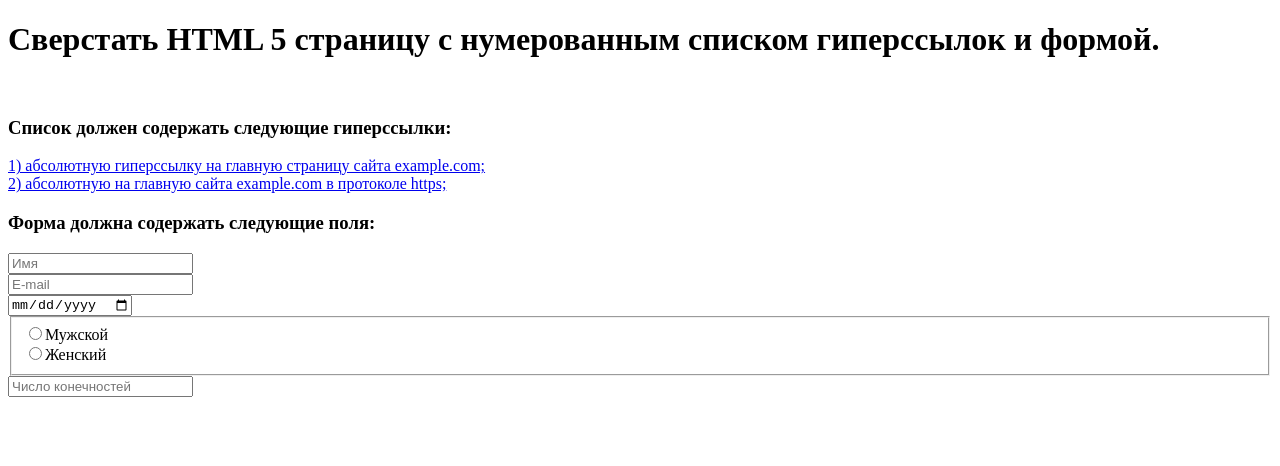
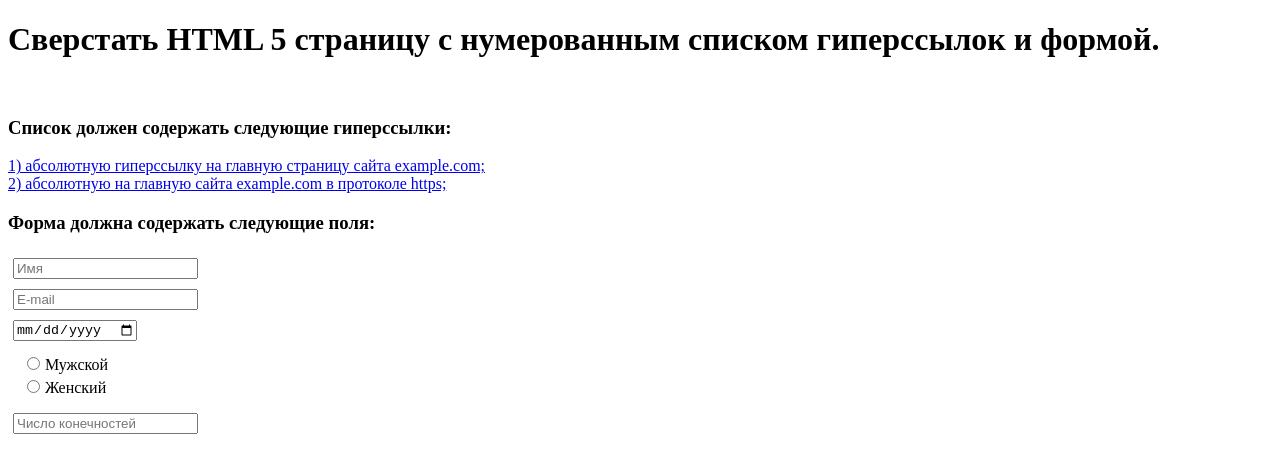
Before and after one commit to Bagi4-source/Bagi4-source.github.io, a plain HTML site: page index.html in a window 1280 px wide. Drawn offline with Linux system fonts and the light colour scheme.

Commit message:
commit 4

```diff
--- a/index.html
+++ b/index.html
@@ -4,6 +4,11 @@
 	<meta charset="UTF-8">
 	<meta name="viewport" content="width=device-width, initial-scale=1.0">
 	<title>Document</title>
+	<style>
+		input {
+			margin: 5px;
+		}
+	</style>
 </head>
 <body>
 	<h1>Сверстать HTML 5 страницу с нумерованным списком гиперссылок и формой.</h1><br>
@@ -19,7 +24,7 @@
 			<input type="text" name="name" id="name" placeholder="Имя"><br>
 			<input type="email" name="email" id="email" placeholder="E-mail"><br>
 			<input type="date" name="bday" id="bday"><br>
-			<fieldset id="gender">
+			<fieldset id="gender" style="border: none;">
 				<input type="radio" value="male" name="gender">Мужской<br>
 				<input type="radio" value="female" name="gender">Женский<br>
 			</fieldset>
```
